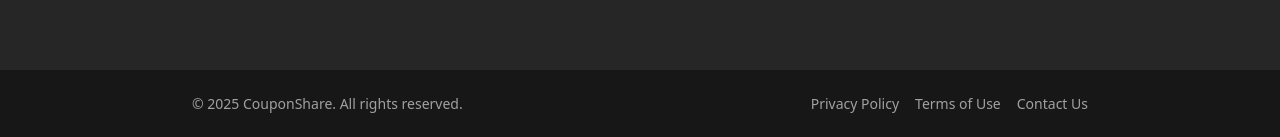
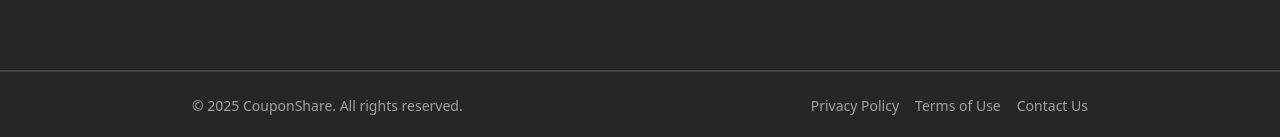
Before and after one commit to Joyal-George-KJ/CouponShare, a React (Vite) app: page / in a window 1280 px wide. Shown: the part 694-831 px from the top of the page. Built offline with nearby package versions, Linux system fonts and the light colour scheme; no server answers.

Commit message:
Footer UI adjusted

```diff
--- a/src/screen/Footer.jsx
+++ b/src/screen/Footer.jsx
@@ -1,11 +1,13 @@
+import { NavLink } from "react-router-dom";
+
 function Footer() {
     return (
-        <footer className="w-full bg-neutral-900 text-neutral-400 text-sm py-6 px-6 flex flex-col items-center">
+        <footer className="w-full bg-neutral-800 border-t-2 border-neutral-700 text-neutral-400 text-sm py-6 px-6 flex flex-col items-center">
             <div className="max-w-4xl w-full flex flex-col sm:flex-row justify-between items-center">
                 <p>&copy; {new Date().getFullYear()} CouponShare. All rights reserved.</p>
                 <div className="flex gap-4 mt-2 sm:mt-0">
-                    <a href="/privacy-policy" className="hover:text-white transition">Privacy Policy</a>
-                    <a href="/terms" className="hover:text-white transition">Terms of Use</a>
+                    <NavLink to="/privacy" className="hover:text-white transition">Privacy Policy</NavLink>
+                    <NavLink to="/terms" className="hover:text-white transition">Terms of Use</NavLink>
                     <a href="mailto:support@couponshare.com" className="hover:text-white transition">Contact Us</a>
                 </div>
             </div>
```
